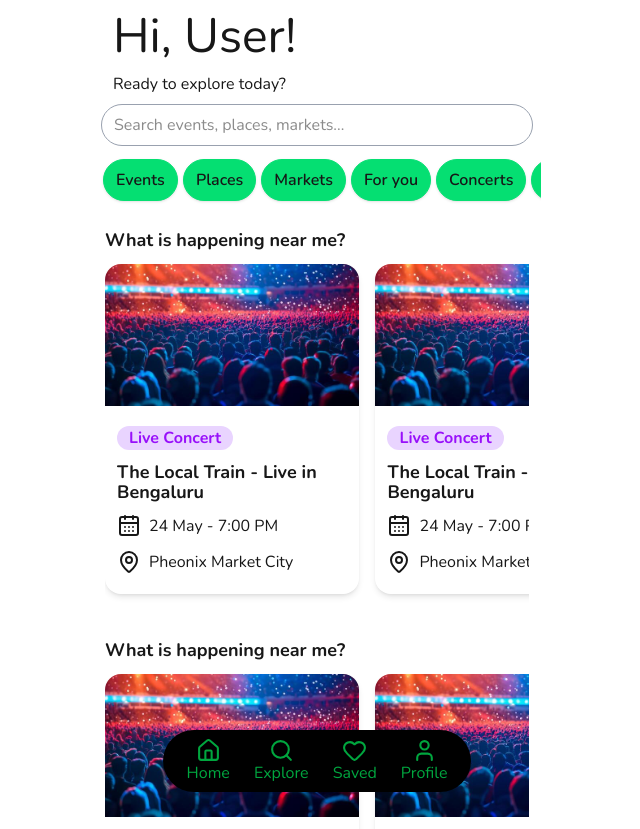
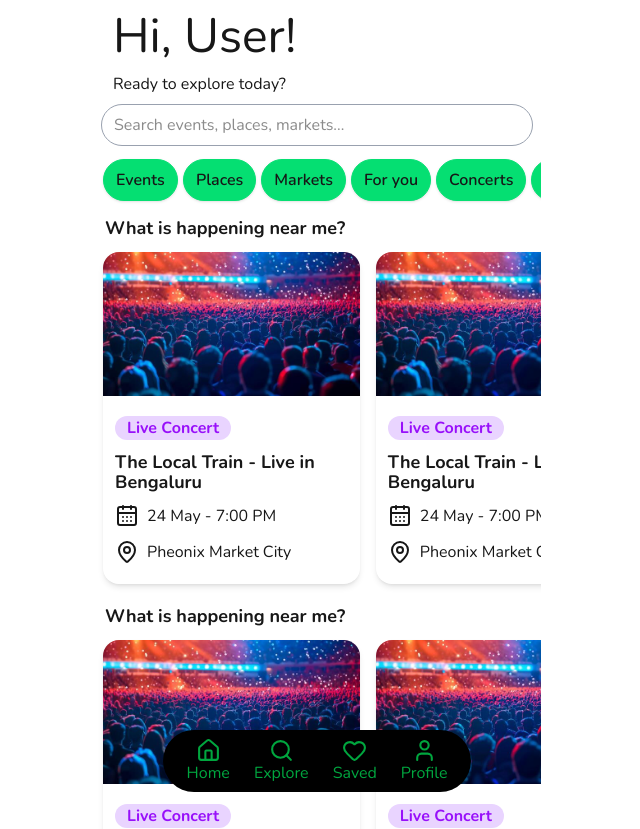
Before and after one commit to anubhavbaghel/loco, a Next.js app: page /main/home in a window 1280 px wide. Shown: the top 829 px of the page, without its empty margins (323-963 px from the left). Built offline with nearby package versions, Linux system fonts and the light colour scheme; a web font is replaced by a local one.

Commit message:
made events section edge to edge on scroll

```diff
--- a/app/components/ui/EventsSection.css
+++ b/app/components/ui/EventsSection.css
@@ -4,7 +4,7 @@
   overflow-x: auto;
   white-space: nowrap;
   gap: 16px;
-  padding: 10px 0px;
+  padding: 10px 10px;
   /* Hides scrollbar for Chrome, Safari and Opera */
   -webkit-overflow-scrolling: touch;
 }
--- a/app/components/ui/EventsSection.tsx
+++ b/app/components/ui/EventsSection.tsx
@@ -1,18 +1,18 @@
-import EventsCard from "./EventsCard"
-import "./EventsSection.css"
+import EventsCard from "./EventsCard";
+import "./EventsSection.css";
 
 const EventsSection = () => {
   return (
-    <div className="flex flex-col p-3">
-        <h3 className="font-bold text-lg">What is happening near me?</h3>
-        <div className="flex flex-row scroll-container-event">
-        <EventsCard/>
-        <EventsCard/>
-        <EventsCard/>
-        <EventsCard/>
+    <div className="flex flex-col">
+      <h3 className="font-bold text-lg px-3">What is happening near me?</h3>
+      <div className="flex flex-row scroll-container-event">
+        <EventsCard />
+        <EventsCard />
+        <EventsCard />
+        <EventsCard />
+      </div>
     </div>
-    </div>
-  )
-}
+  );
+};
 
-export default EventsSection
+export default EventsSection;
```
